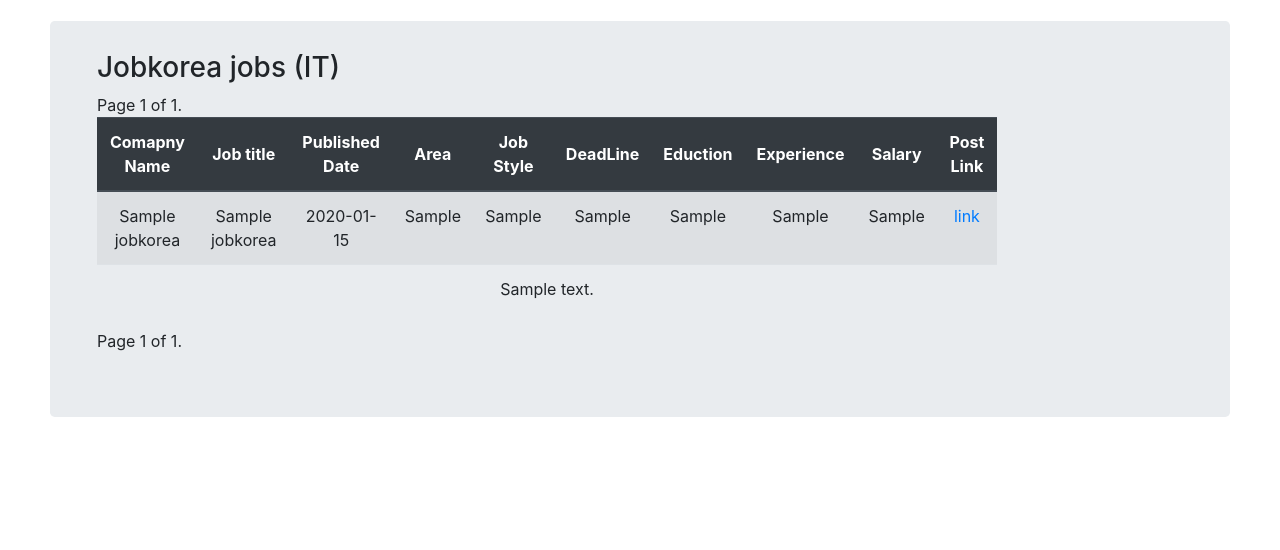
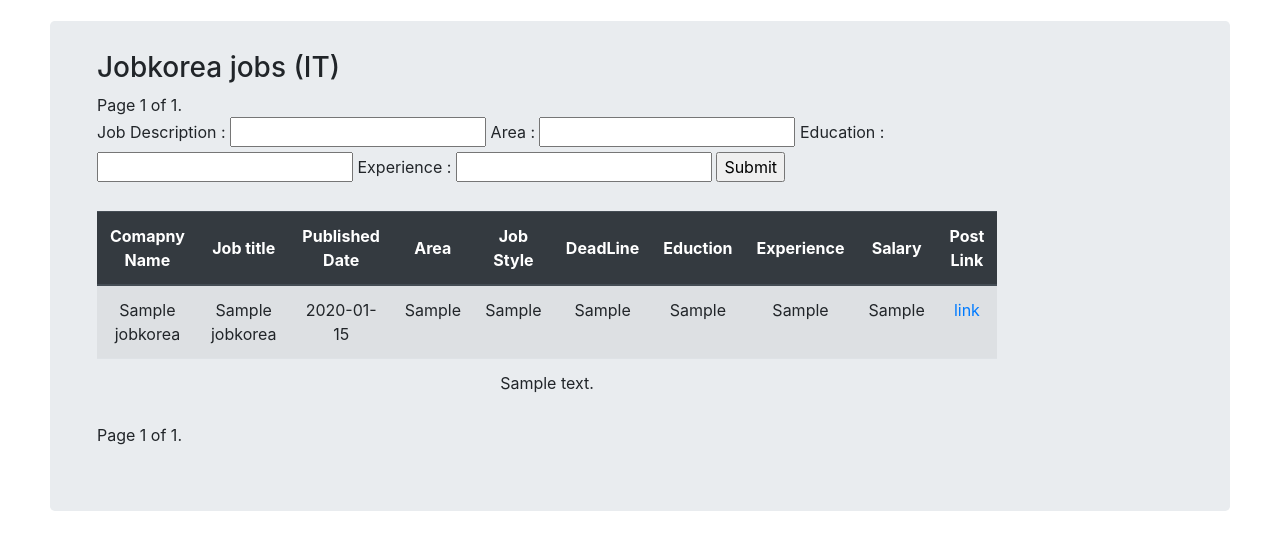
Before and after one commit to jinmc/djangogirls, a Django app: page /jobkorea_jobs in a window 1280 px wide. Shown: the part 74-624 px from the top of the page. Run offline with Django 3.2, Linux system fonts and the light colour scheme; tables that the repository leaves empty hold one stand-in row (values such as "Sample post"); some libraries are stand-ins or nearby versions.

Commit message:
make searching and pagination available in jobkorea

```diff
--- /dev/null
+++ b/blog/filters.py
@@ -0,0 +1,14 @@
+import django_filters
+from .models import Job_Jobkorea
+
+class JobkoreaFilter(django_filters.FilterSet):
+    class Meta:
+        model = Job_Jobkorea
+        # published = CharFilter(field_name='job_description', method=filter_not_empty)
+        # fields = ['job_description', 'area']
+        fields = {
+            'job_description': ['contains'],
+            'area': ['contains'],
+            'experience': ['contains'],
+            'education': ['contains'],
+        }
--- a/blog/templates/blog/jobkorea_jobs.html
+++ b/blog/templates/blog/jobkorea_jobs.html
@@ -19,6 +19,18 @@
     {% endif %}
   </span>
 </div>
+<form action="">
+  <label for="fname">Job Description : </label>
+  <input type="text" id="job_description" name="job_description__contains" value={{ request.GET.job_description__contains }}>
+  <label for="lname">Area : </label>
+  <input type="text" id="area" name="area__contains" value={{ request.GET.area__contains }}>
+  <label for="lname">Education : </label>
+  <input type="text" id="education" name="education__contains" value={{ request.GET.education__contains }}>
+  <label for="lname">Experience : </label>
+  <input type="text" id="experience" name="experience__contains" value={{ request.GET.experience__contains }}>
+  <input type="submit" value="Submit">
+</form> <br>
+
 <table class="table table-hover table-striped sticky">
   <thead class="thead-dark">
     <tr>
--- a/blog/views.py
+++ b/blog/views.py
@@ -3,20 +3,29 @@ from django.core.paginator import Paginator
 from .models import Post, Job_Heykorean, Job_Jobkorea
 from django.utils import timezone
 from .forms import PostForm
+from .filters import JobkoreaFilter
 
 # Create your views here.
 def base(request):
     return render(request, 'blog/base.html', {})
 
 def jobkorea_jobs(request):
+    model = Job_Jobkorea
+    template_name = 'blog/jobkorea_jobs.html'
+
     qs = Job_Jobkorea.objects.all()
-    paginator = Paginator(qs, 10)
+    filtered_qs = JobkoreaFilter(request.GET, queryset=qs).qs
+    # return render(request, 'blog/jobkorea_jobs.html', {
+    #     'page_obj' : filtered_qs
+    # })
+
+    paginator = Paginator(filtered_qs, 10)
     page_number = request.GET.get('page')
     page_obj = paginator.get_page(page_number)
     # qs = qs.order_by('-published_date')
-    # return render(request, 'blog/jobkorea_jobs.html', {
-    #     'jk_jobs' : qs
-    # })
+    # # return render(request, 'blog/jobkorea_jobs.html', {
+    # #     'jk_jobs' : qs
+    # # })
     return render(request, 'blog/jobkorea_jobs.html', {
         'page_obj' : page_obj
     })
--- a/mysite/settings.py
+++ b/mysite/settings.py
@@ -38,6 +38,7 @@ INSTALLED_APPS = [
     'django.contrib.messages',
     'django.contrib.staticfiles',
     'blog',
+    'django_filters',
 ]
 
 MIDDLEWARE = [
```
Lines whose indentation alone changed are shown as unchanged.
